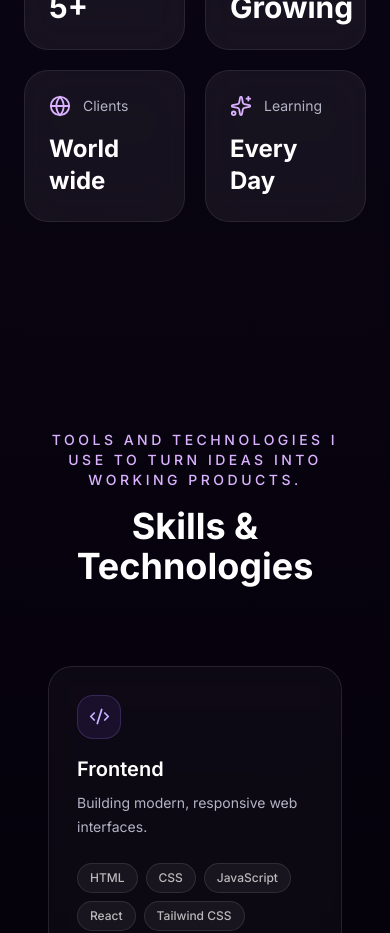
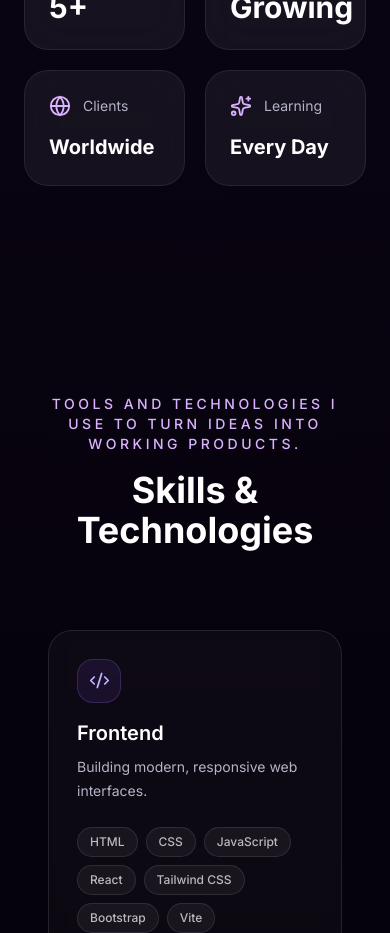
Before and after one commit to mohyA81/My-Portfolio, a React (Vite) app: page / in a window 390 px wide. Shown: the part 2800-3733 px from the top of the page. Built offline with nearby package versions, Linux system fonts and the light colour scheme.

Commit message:
Change text size for 'Worldwide' and 'Every Day'
Updated text size for better readability.

```diff
--- a/src/components/sections/About.jsx
+++ b/src/components/sections/About.jsx
@@ -119,9 +119,8 @@ function About() {
                     </span>
                   </div>
 
-                  <p className="text-2xl sm:text-3xl font-bold">
-                      World wide
-                  </p>
+                  <p className="text-xl sm:text-3xl font-bold">Worldwide</p>
+
                 </div>
 
                 {/* Learning */}
@@ -134,7 +133,7 @@ function About() {
                     </span>
                   </div>
 
-                  <p className="text-2xl sm:text-3xl font-bold">Every Day</p>
+                  <p className="text-xl sm:text-3xl font-bold">Every Day</p>
                 </div>
               </div>
             </motion.div>
```
